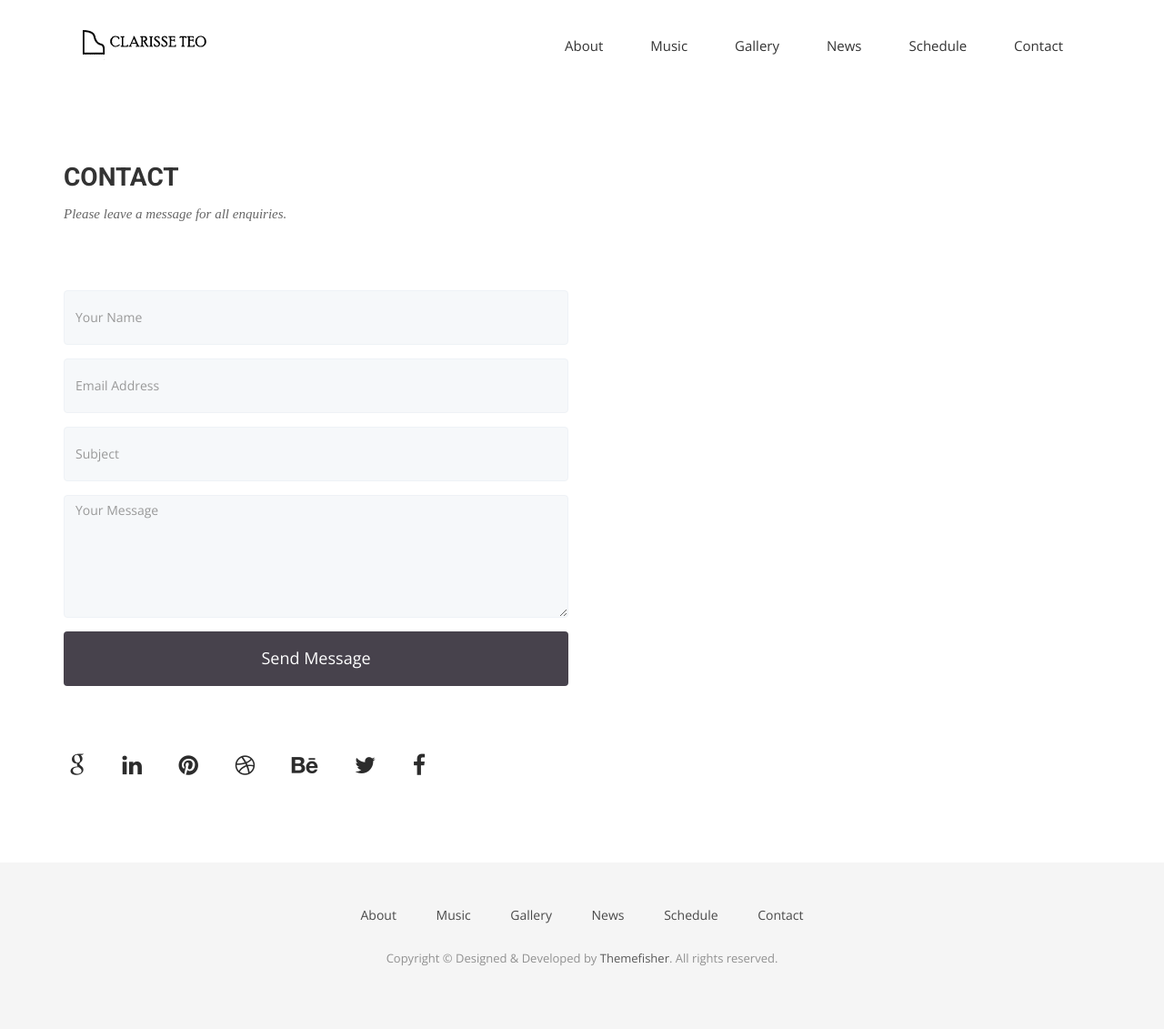
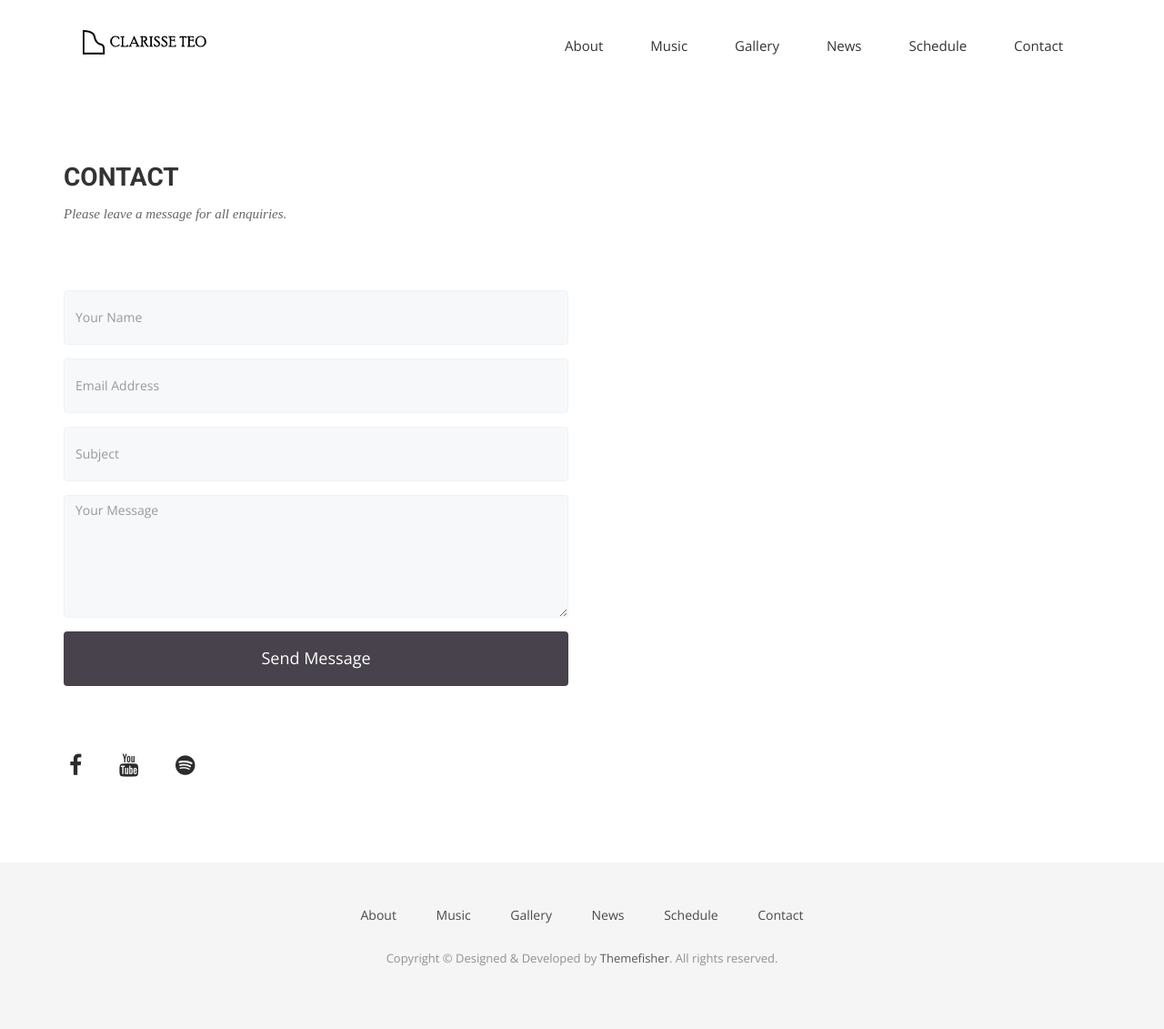
Before and after one commit to clarisseteo/clarisseteo.github.io, a Jekyll site: the page built from contact.html, in a window 1280 px wide. Shown: the whole page at 91% size. Built offline with Jekyll 4.4.1, drawn with Linux system fonts in a browser that asks for light colours; nearby versions of some CDN libraries; some web fonts are replaced.

Commit message:
formspree form, social media links

```diff
--- a/contact.html
+++ b/contact.html
@@ -30,18 +30,18 @@ permalink: /contact/
           </div>
         </div>
         <div class="block">
-          <form>
+          <form action="https://formspree.io/f/xvodnllw" method="POST">
             <div class="form-group">
-              <input type="text" class="form-control" placeholder="Your Name">
+              <input type="text" name="name" id="name" class="form-control" placeholder="Your Name">
             </div>
             <div class="form-group">
-              <input type="text" class="form-control" placeholder="Email Address">
+              <input type="text" name="_replyto" id="email" class="form-control" placeholder="Email Address">
             </div>
             <div class="form-group">
               <input type="text" class="form-control" placeholder="Subject">
             </div>
             <div class="form-group-2">
-              <textarea class="form-control" rows="3" placeholder="Your Message"></textarea>
+              <textarea  name="message" id="message" class="form-control" rows="3" placeholder="Your Message"></textarea>
             </div>
             <button class="btn btn-default" type="submit">Send Message</button>
           </form>
@@ -52,28 +52,15 @@ permalink: /contact/
     <div id="contact-box" class="row">
       <div class="col-md-6 col-sm-12">
         <div class="block">
-
           <ul class="social-icons">
             <li>
-              <a href="http://www.themefisher.com"><i class="fa fa-google"></i></a>
+              <a href="https://www.facebook.com/clarisseteo.music"><i class="fa fa-facebook"></i></a>
             </li>
             <li>
-              <a href="http://www.themefisher.com"><i class="fa fa-linkedin"></i></a>
+              <a href="https://www.youtube.com/ClarisseTeo"><i class="fa fa-youtube"></i></a>
             </li>
             <li>
-              <a href="http://www.themefisher.com"><i class="fa fa-pinterest"></i></a>
-            </li>
-            <li>
-              <a href="http://www.themefisher.com"><i class="fa fa-dribbble"></i></a>
-            </li>
-            <li>
-              <a href="http://www.themefisher.com"><i class="fa fa-behance"></i></a>
-            </li>
-            <li>
-              <a href="http://www.themefisher.com"><i class="fa fa-twitter"></i></a>
-            </li>
-            <li>
-              <a href="http://www.themefisher.com"><i class="fa fa-facebook"></i></a>
+              <a href="https://open.spotify.com/artist/16beNIKtMX8ebjaGiJfWRr"><i class="fa fa-spotify"></i></a>
             </li>
           </ul>
         </div>
```
